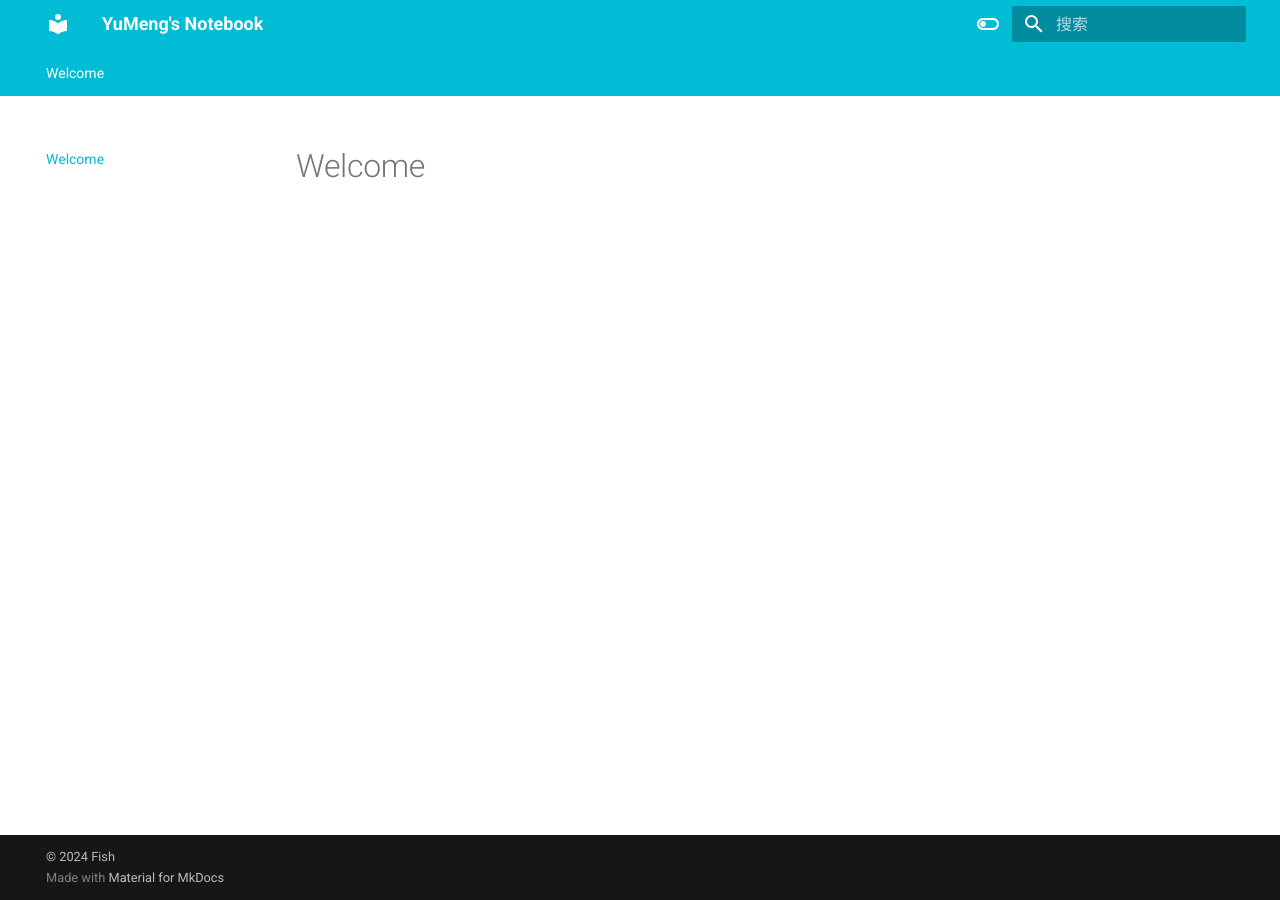
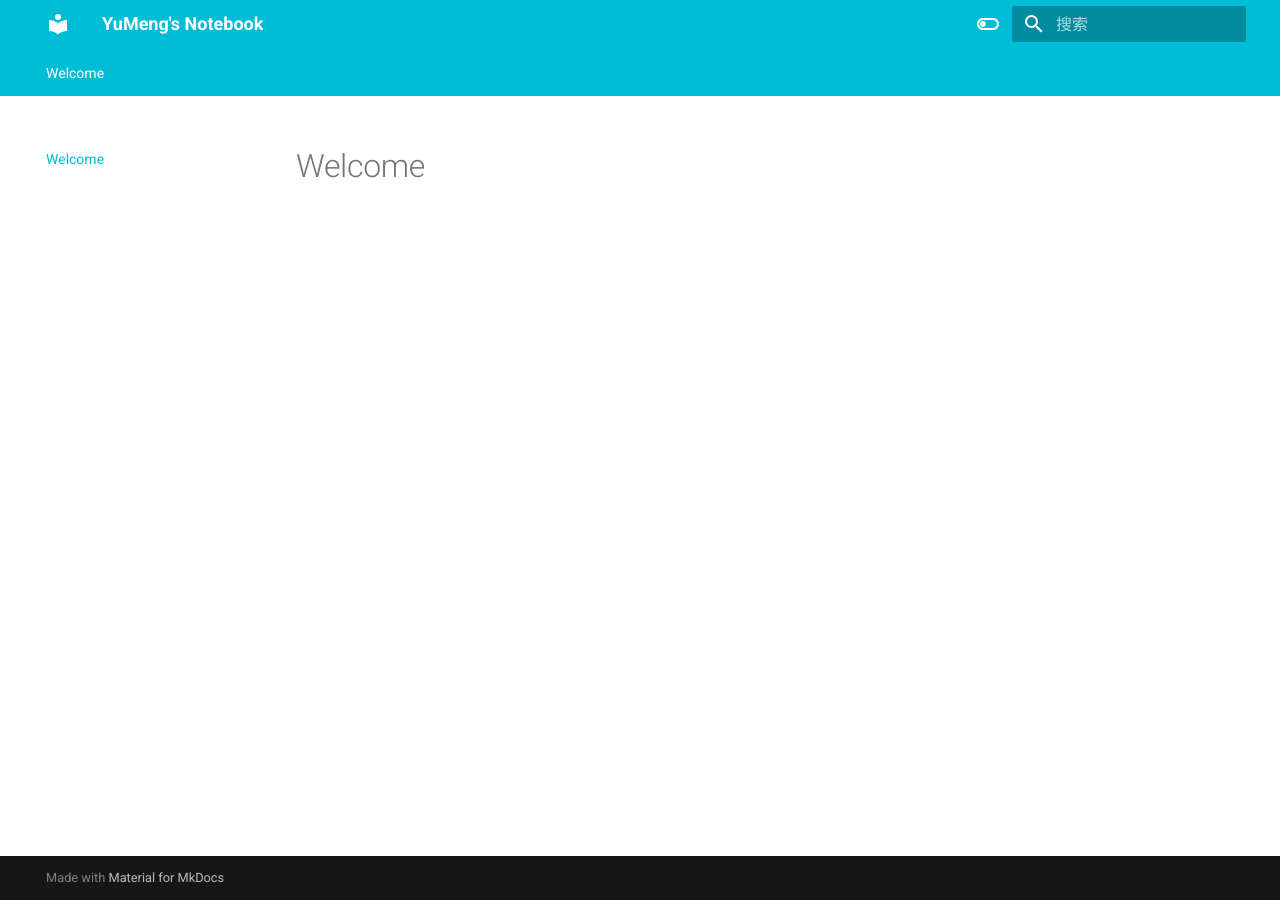
Before and after one commit to moon0222/Sister-Web, an MkDocs documentation site: the page built from docs/index.md, in a window 1280 px wide. Built offline with MkDocs 1.6.1 and Material for MkDocs 9.7.7, drawn with Linux system fonts in a browser that asks for light colours.

Commit message:
adding intial files

```diff
--- a/mkdocs.yml
+++ b/mkdocs.yml
@@ -43,6 +43,3 @@ markdown_extensions:
   - pymdownx.emoji:
       emoji_index: !!python/name:materialx.emoji.twemoji
       emoji_generator: !!python/name:materialx.emoji.to_svg
-
-copyright: |
-  &copy; 2024 <a href="https://github.com/moon0222"  target="_blank" rel="noopener">Fish</a>
```
